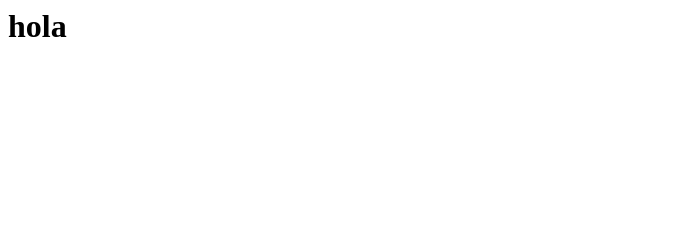
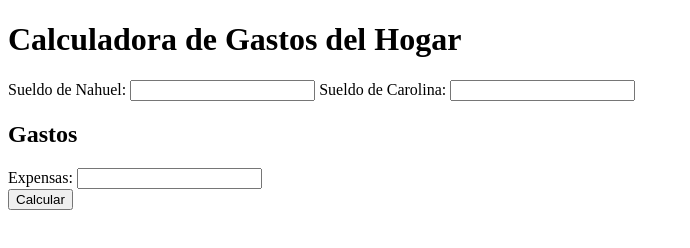
Before and after one commit to NahuelPerez93/a, a plain HTML site: page index.html in a window 1280 px wide. Shown: the whole page, without its empty margins (0-690 px from the left). Drawn offline with Linux system fonts and the light colour scheme.

Commit message:
Update index.html

```diff
--- a/index.html
+++ b/index.html
@@ -1 +1,30 @@
-<h1> hola </h1>
+
+<!DOCTYPE html>
+<html lang="en">
+<head>
+    <meta charset="UTF-8">
+    <meta name="viewport" content="width=device-width, initial-scale=1.0">
+    <title>Calculadora de Gastos</title>
+    <link rel="stylesheet" href="styles.css">
+</head>
+<body>
+    <div class="calculator">
+        <h1>Calculadora de Gastos del Hogar</h1>
+        <div class="input-section">
+            <label for="nahuel-salary">Sueldo de Nahuel:</label>
+            <input type="number" id="nahuel-salary">
+            <label for="carolina-salary">Sueldo de Carolina:</label>
+            <input type="number" id="carolina-salary">
+        </div>
+        <div class="expenses-section">
+            <h2>Gastos</h2>
+            <label for="expensas">Expensas:</label>
+            <input type="number" id="expensas">
+            <!-- Agrega más campos para otros gastos aquí -->
+        </div>
+        <button onclick="calcularGastos()">Calcular</button>
+        <div id="results"></div>
+    </div>
+    <script src="script.js"></script>
+</body>
+</html>
```
